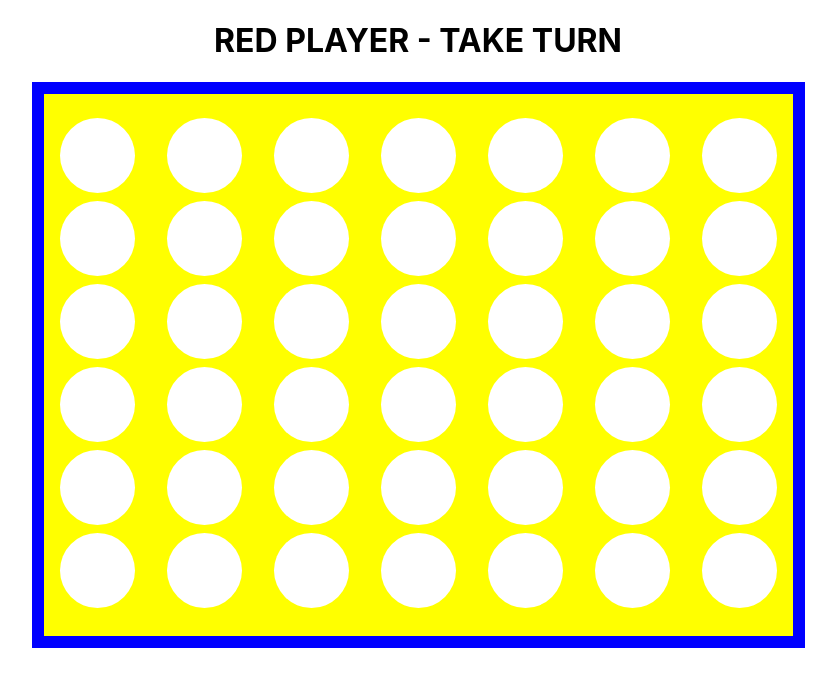
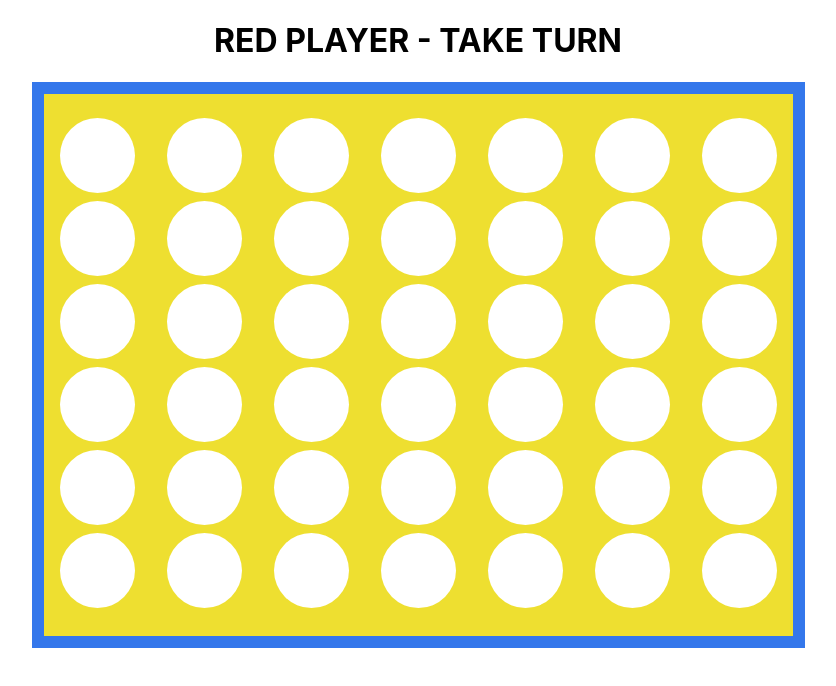
Before and after one commit to loganshoemaker/ConnectFour, a React (Create React App) app: page / in a window 1280 px wide. Both pictures are taken after a click on the button "RED". Shown: the top 686 px of the page, without its empty margins (222-1058 px from the left). Built offline with nearby package versions, Linux system fonts and the light colour scheme.

Commit message:
reset game after alert OK

```diff
--- a/src/App.css
+++ b/src/App.css
@@ -24,8 +24,8 @@
 }
 
 .board {
-  border: 12px solid blue;
-  background-color: yellow;
+  border: 12px solid #3477eb;
+  background-color: #eedf30;
   display: inline-block;
 }
 
@@ -38,7 +38,7 @@
   width: 75px;
   height: 75px;
   margin: 8px 0;
-  background-color: gray;
+  background-color: #d8dbe2;
   border-radius: 50%;
 }
 
--- a/src/components/Board.tsx
+++ b/src/components/Board.tsx
@@ -10,12 +10,22 @@ const Board: React.FC = () => {
   const [places, updatePlaces] = useState(createBoard());
   const [result, setResult] = useState("");
 
+  const resetState = () => {
+    setPlayer1("");
+    setPlayer2("");
+    toggleCurrentPlayer("");
+    setResult("");
+    updatePlaces(createBoard());
+  };
+
   useEffect(() => {
     if (result.length && (result === player1 || result === player2)) {
       alert(`${result} wins!`);
+      resetState();
     }
     if (result === "draw") {
       alert("Tie game!");
+      resetState();
     }
   });
 
```
